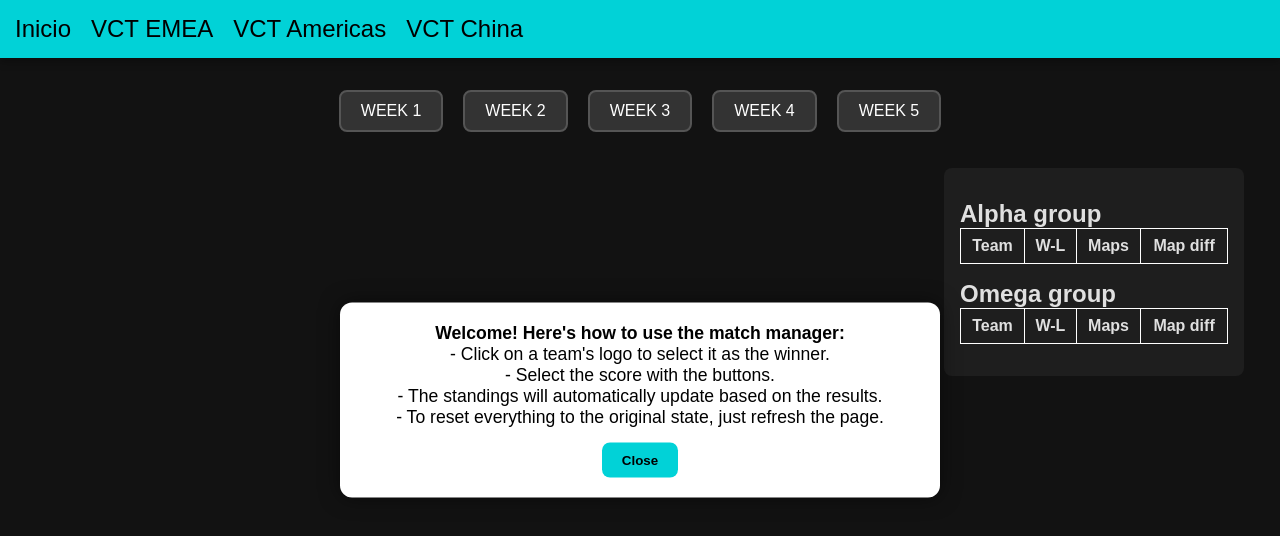
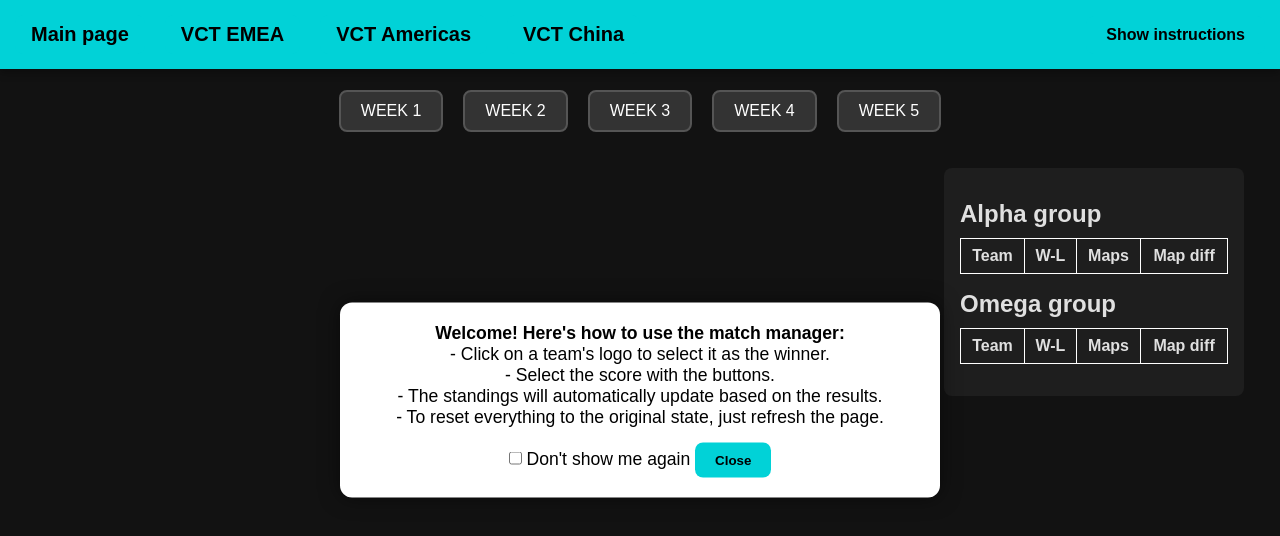
Before and after one commit to ssergio05/VCT-Simulator, a website: page Frontend/vct-pacific/vct-pacific.html in a window 1280 px wide. Drawn offline with Linux system fonts and the light colour scheme; no server answers.

Commit message:
Interface upgrade

```diff
--- a/Frontend/vct-americas/styleAmericas.css
+++ b/Frontend/vct-americas/styleAmericas.css
@@ -36,45 +36,30 @@
     gap: 20px; /* Añadimos espacio entre los elementos */
   }
 
-  .navbar-title {
-    color: #000000;
-    font-size: 24px;
-    text-align: left;
-    display: block;
-    text-decoration: none; /* Elimina el subrayado de los enlaces */
-  }
+  .navbar-title,
+.navbar-title-emea,
+.navbar-title-pacific,
+.navbar-title-china {
+  color: #000;
+  font-size: 20px;
+  text-align: left;
+  display: block;
+  text-decoration: none;
+  font-weight: bold;
+  background-color: #f85c09;
+  padding: 8px 16px;
+  border-radius: 8px;
+  transition: background-color 0.3s ease, transform 0.2s ease;
+  cursor: pointer;
+}
 
-  .navbar-title-emea{
-    color: #000000;
-    font-size: 24px;
-    text-align: left;
-    display: block;
-    text-decoration: none; /* Elimina el subrayado de los enlaces */
-  }
-
-  .navbar-title-americas{
-    color: #000000;
-    font-size: 24px;
-    text-align: left;
-    display: block;
-    text-decoration: none; /* Elimina el subrayado de los enlaces */
-  }
-
-  .navbar-title-pacific{
-    color: #000000;
-    font-size: 24px;
-    text-align: left;
-    display: block;
-    text-decoration: none; /* Elimina el subrayado de los enlaces */
-  }
-
-  .navbar-title-china{
-    color: #000000;
-    font-size: 24px;
-    text-align: left;
-    display: block;
-    text-decoration: none; /* Elimina el subrayado de los enlaces */
-  }
+.navbar-title:hover,
+.navbar-title-emea:hover,
+.navbar-title-pacific:hover,
+.navbar-title-china:hover {
+  background-color: #d44f07;
+  transform: scale(1.05);
+}
 
   .main-content {
       margin-top: 60px; /* Asegurar que no se solape con la navbar */
@@ -113,7 +98,6 @@
   .semana-selector button.selected {
     color: #000;
       background-color: #f85c09;
-      border-color: #06c;
   }
 
   .semana-actual {
@@ -320,3 +304,20 @@
 body.modal-open {
   overflow: hidden;
 }
+
+#reactivarInstrucciones {
+  padding: 10px 20px;
+  background-color: #f85c09;
+  color: #000;
+  border: none;
+  border-radius: 8px;
+  font-weight: bold;
+  font-size: 16px;
+  cursor: pointer;
+  transition: background-color 0.3s ease, transform 0.2s ease;
+}
+
+#reactivarInstrucciones:hover {
+  background-color: #d44f07;
+  transform: scale(1.05);
+}
--- a/Frontend/vct-china/styleChina.css
+++ b/Frontend/vct-china/styleChina.css
@@ -36,45 +36,31 @@
     gap: 20px; /* Añadimos espacio entre los elementos */
   }
 
-  .navbar-title {
-    color: #000000;
-    font-size: 24px;
-    text-align: left;
-    display: block;
-    text-decoration: none; /* Elimina el subrayado de los enlaces */
-  }
+  .navbar-title,
+.navbar-title-americas,
+.navbar-title-pacific,
+.navbar-title-emea {
+  color: #000;
+  font-size: 20px;
+  text-align: left;
+  display: block;
+  text-decoration: none;
+  font-weight: bold;
+  background-color: #e73056;
+  padding: 8px 16px;
+  border-radius: 8px;
+  transition: background-color 0.3s ease, transform 0.2s ease;
+  cursor: pointer;
+}
 
-  .navbar-title-emea{
-    color: #000000;
-    font-size: 24px;
-    text-align: left;
-    display: block;
-    text-decoration: none; /* Elimina el subrayado de los enlaces */
-  }
-
-  .navbar-title-americas{
-    color: #000000;
-    font-size: 24px;
-    text-align: left;
-    display: block;
-    text-decoration: none; /* Elimina el subrayado de los enlaces */
-  }
-
-  .navbar-title-pacific{
-    color: #000000;
-    font-size: 24px;
-    text-align: left;
-    display: block;
-    text-decoration: none; /* Elimina el subrayado de los enlaces */
-  }
-
-  .navbar-title-china{
-    color: #000000;
-    font-size: 24px;
-    text-align: left;
-    display: block;
-    text-decoration: none; /* Elimina el subrayado de los enlaces */
-  }
+.navbar-title:hover,
+.navbar-title-americas:hover,
+.navbar-title-pacific:hover,
+.navbar-title-emea:hover {
+  background-color: #c62848;
+;
+  transform: scale(1.05);
+}
 
   .main-content {
       margin-top: 60px; /* Asegurar que no se solape con la navbar */
@@ -113,7 +99,6 @@
   .semana-selector button.selected {
     color: #000;
       background-color: #e73056;
-      border-color: #06c;
   }
 
   .semana-actual {
@@ -337,3 +322,20 @@
 body.modal-open {
   overflow: hidden;
 }
+
+#reactivarInstrucciones {
+  padding: 10px 20px;
+  background-color: #e73056;
+  color: #000;
+  border: none;
+  border-radius: 8px;
+  font-weight: bold;
+  font-size: 16px;
+  cursor: pointer;
+  transition: background-color 0.3s ease, transform 0.2s ease;
+}
+
+#reactivarInstrucciones:hover {
+  background-color: #c62848;
+  transform: scale(1.05);
+}
--- a/Frontend/vct-emea/styleEmea.css
+++ b/Frontend/vct-emea/styleEmea.css
@@ -36,37 +36,31 @@
     gap: 20px; /* Añadimos espacio entre los elementos */
   }
 
-  .navbar-title {
-    color: #000000;
-    font-size: 24px;
-    text-align: left;
-    display: block;
-    text-decoration: none; /* Elimina el subrayado de los enlaces */
-  }
+  .navbar-title,
+.navbar-title-americas,
+.navbar-title-pacific,
+.navbar-title-china {
+  color: #000;
+  font-size: 20px;
+  text-align: left;
+  display: block;
+  text-decoration: none;
+  font-weight: bold;
+  background-color: #d3ff1e;
+  padding: 8px 16px;
+  border-radius: 8px;
+  transition: background-color 0.3s ease, transform 0.2s ease;
+  cursor: pointer;
+}
 
-  .navbar-title-americas{
-    color: #000000;
-    font-size: 24px;
-    text-align: left;
-    display: block;
-    text-decoration: none; /* Elimina el subrayado de los enlaces */
-  }
+.navbar-title:hover,
+.navbar-title-americas:hover,
+.navbar-title-pacific:hover,
+.navbar-title-china:hover {
+  background-color: #b5dd16;
+  transform: scale(1.05);
+}
 
-  .navbar-title-pacific{
-    color: #000000;
-    font-size: 24px;
-    text-align: left;
-    display: block;
-    text-decoration: none; /* Elimina el subrayado de los enlaces */
-  }
-
-  .navbar-title-china{
-    color: #000000;
-    font-size: 24px;
-    text-align: left;
-    display: block;
-    text-decoration: none; /* Elimina el subrayado de los enlaces */
-  }
 
   .main-content {
       margin-top: 60px; /* Asegurar que no se solape con la navbar */
@@ -105,7 +99,6 @@
   .semana-selector button.selected {
     color: #000;
       background-color: #d3ff1e;
-      border-color: #06c;
   }
 
   .semana-actual {
@@ -329,3 +322,20 @@
 body.modal-open {
   overflow: hidden;
 }
+
+#reactivarInstrucciones {
+  padding: 10px 20px;
+  background-color: #d3ff1e;
+  color: #000;
+  border: none;
+  border-radius: 8px;
+  font-weight: bold;
+  font-size: 16px;
+  cursor: pointer;
+  transition: background-color 0.3s ease, transform 0.2s ease;
+}
+
+#reactivarInstrucciones:hover {
+  background-color: #b5dd16;
+  transform: scale(1.05);
+}
--- a/Frontend/vct-pacific/stylePacific.css
+++ b/Frontend/vct-pacific/stylePacific.css
@@ -36,45 +36,31 @@
     gap: 20px; /* Añadimos espacio entre los elementos */
   }
 
-  .navbar-title {
-    color: #000000;
-    font-size: 24px;
-    text-align: left;
-    display: block;
-    text-decoration: none; /* Elimina el subrayado de los enlaces */
-  }
+   .navbar-title,
+.navbar-title-americas,
+.navbar-title-emea,
+.navbar-title-china {
+  color: #000;
+  font-size: 20px;
+  text-align: left;
+  display: block;
+  text-decoration: none;
+  font-weight: bold;
+  background-color: #01D2D7;
+  padding: 8px 16px;
+  border-radius: 8px;
+  transition: background-color 0.3s ease, transform 0.2s ease;
+  cursor: pointer;
+}
 
-  .navbar-title-emea{
-    color: #000000;
-    font-size: 24px;
-    text-align: left;
-    display: block;
-    text-decoration: none; /* Elimina el subrayado de los enlaces */
-  }
-
-  .navbar-title-americas{
-    color: #000000;
-    font-size: 24px;
-    text-align: left;
-    display: block;
-    text-decoration: none; /* Elimina el subrayado de los enlaces */
-  }
-
-  .navbar-title-pacific{
-    color: #000000;
-    font-size: 24px;
-    text-align: left;
-    display: block;
-    text-decoration: none; /* Elimina el subrayado de los enlaces */
-  }
-
-  .navbar-title-china{
-    color: #000000;
-    font-size: 24px;
-    text-align: left;
-    display: block;
-    text-decoration: none; /* Elimina el subrayado de los enlaces */
-  }
+.navbar-title:hover,
+.navbar-title-americas:hover,
+.navbar-title-emea:hover,
+.navbar-title-china:hover {
+  background-color: #01BFC3;
+;
+  transform: scale(1.05);
+}
 
   .main-content {
       margin-top: 60px; /* Asegurar que no se solape con la navbar */
@@ -113,7 +99,6 @@
   .semana-selector button.selected {
     color: #000;
       background-color: #01D2D7;
-      border-color: #06c;
   }
 
   .semana-actual {
@@ -338,3 +323,20 @@
 body.modal-open {
   overflow: hidden;
 }
+
+#reactivarInstrucciones {
+  padding: 10px 20px;
+  background-color: #01D2D7;
+  color: #000;
+  border: none;
+  border-radius: 8px;
+  font-weight: bold;
+  font-size: 16px;
+  cursor: pointer;
+  transition: background-color 0.3s ease, transform 0.2s ease;
+}
+
+#reactivarInstrucciones:hover {
+  background-color: #01BFC3;
+  transform: scale(1.05);
+}
--- a/Frontend/vct-pacific/vct-pacific.html
+++ b/Frontend/vct-pacific/vct-pacific.html
@@ -8,22 +8,29 @@
 </head>
 <body>
   <div id="instructions">
-    <p id="instruction-text">
+  <p id="instruction-text">
     <strong>Welcome! Here's how to use the match manager:</strong><br>
     - Click on a team's logo to select it as the winner.<br>
     - Select the score with the buttons.<br>
     - The standings will automatically update based on the results.<br>
     - To reset everything to the original state, just refresh the page.
   </p>
-  </div>
+  <label>
+    <input type="checkbox" id="noMostrarInstrucciones" />
+    Don't show me again
+  </label>
+</div>
 
   <nav class="navbar">
     <div class="nav-left">
-      <a href="../main.html" class="navbar-title">Inicio</a>
+      <a href="../main.html" class="navbar-title">Main page</a>
       <a href="../vct-emea/vct-emea.html" class="navbar-title-emea">VCT EMEA</a>
       <a href="../vct-americas/vct-americas.html" class="navbar-title-americas">VCT Americas</a>
       <a href="../vct-china/vct-china.html" class="navbar-title-china">VCT China</a>
     </div>
+    <div class="nav-right">
+    <button id="reactivarInstrucciones">Show instructions</button>
+  </div>
   </nav>
 
   <main class="main-content">
@@ -42,7 +49,7 @@
 
       <!-- Clasificación -->
       <div class="clasificacion">
-        <h2>Alpha group</h2>
+        <h2 style="padding-bottom: 10px;">Alpha group</h2>
         <table id="group-alpha-table">
           <thead>
             <tr>
@@ -55,7 +62,7 @@
           <tbody></tbody>
         </table>
 
-        <h2>Omega group</h2>
+        <h2 style="padding-bottom: 10px;">Omega group</h2>
         <table id="group-omega-table">
           <thead>
             <tr>
--- a/Frontend/vct-pacific/vct-pacific.js
+++ b/Frontend/vct-pacific/vct-pacific.js
@@ -5,21 +5,45 @@
 // Mostrar instrucciones y preparar botón cerrar
 document.addEventListener('DOMContentLoaded', () => {
   const instrucciones = document.getElementById('instructions');
-  instrucciones.style.display = 'block';
+  const checkbox = document.getElementById('noMostrarInstrucciones');
+  const btnReactivar = document.getElementById('reactivarInstrucciones');
 
-  // Crear botón cerrar dentro de #instructions
-  const btnCerrar = document.createElement('button');
-  btnCerrar.textContent = 'Close';
-  instrucciones.appendChild(btnCerrar);
+  // Mostrar instrucciones si no está desactivado
+  const noMostrar = localStorage.getItem('noMostrarInstrucciones') === 'true';
 
-  // Bloquear scroll mientras está abierto
-  document.body.classList.add('modal-open');
+  if (!noMostrar) {
+    instrucciones.style.display = 'block';
+    document.body.classList.add('modal-open');
+  } else {
+    instrucciones.style.display = 'none';
+  }
+
+  // Botón cerrar
+  let btnCerrar = instrucciones.querySelector('button');
+  if (!btnCerrar) {
+    btnCerrar = document.createElement('button');
+    btnCerrar.textContent = 'Close';
+    instrucciones.appendChild(btnCerrar);
+  }
 
   btnCerrar.addEventListener('click', () => {
     instrucciones.style.display = 'none';
     document.body.classList.remove('modal-open');
+
+    if (checkbox.checked) {
+      localStorage.setItem('noMostrarInstrucciones', 'true');
+    }
   });
 
+  // 🆕 Botón para reactivar instrucciones
+  if (btnReactivar) {
+    btnReactivar.addEventListener('click', () => {
+      localStorage.removeItem('noMostrarInstrucciones');
+      instrucciones.style.display = 'block';
+      checkbox.checked = false;
+      document.body.classList.add('modal-open');
+    });
+  }
   // Inicialización habitual de la app
   fetch('/api/sincronizar-resultados-confirmados', { method: 'POST' })
     .then(res => res.json())
```
Also changed, not shown: Frontend/vct-americas/vct-americas.html (+12 -6 lines), Frontend/vct-americas/vct-americas.js (+32 -7 lines), Frontend/vct-china/vct-china.html (+12 -5 lines), Frontend/vct-china/vct-china.js (+32 -7 lines), Frontend/vct-emea/vct-emea.html (+12 -3 lines), Frontend/vct-emea/vct-emea.js (+33 -7 lines), index.js (+7 -4 lines).
